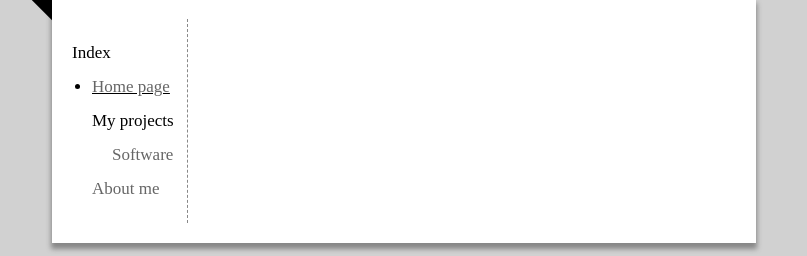
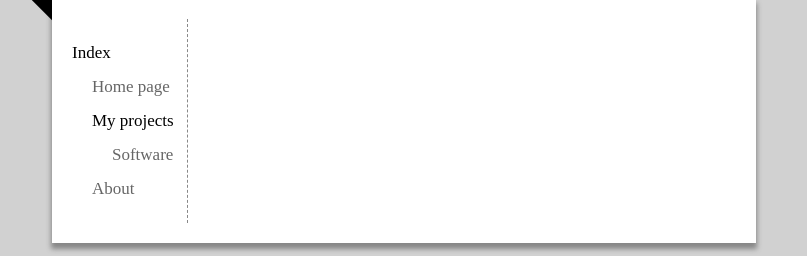
Before and after one commit to JesusDlrr/portfolio, a React (Vite) app: page /portfolio/projects/software in a window 1280 px wide. Shown: the part 137-393 px from the top of the page, without its empty margins (236-1043 px from the left). Built offline with nearby package versions, Linux system fonts and the light colour scheme.

Commit message:
Fixed navbar about link and project card images

```diff
--- a/src/App.jsx
+++ b/src/App.jsx
@@ -49,7 +49,7 @@ function App() {
           </aside>
           <main>
             <Routes>
-              <Route path='/portfolio' element={<Home/>}/>
+              <Route path='/home' element={<Home/>}/>
               <Route path='/projects/software' element={<Software/>}/>
             </Routes>
           </main>
--- a/src/components/navbar/Navbar.jsx
+++ b/src/components/navbar/Navbar.jsx
@@ -15,8 +15,8 @@ export const Navbar = () => {
                     </li>
                     <li>
                         <ul>
-                            <li className={pathname == '/' ? styles.selected : undefined}>
-                                <Link to='/'>Home page</Link>
+                            <li className={pathname == '/home' ? styles.selected : undefined}>
+                                <Link to='/home'>Home page</Link>
                             </li>
                             <li>
                                 My projects
@@ -26,7 +26,9 @@ export const Navbar = () => {
                                     </li>
                                 </ul>
                             </li>
-                            <li className={pathname == '/about' ? styles.selected : undefined}><a href="/portfolio/about">About me</a></li>
+                            <li className={pathname == '/about' ? styles.selected : undefined}>
+                                <Link to='/about'>About</Link>
+                            </li>
                         </ul>
                     </li>
                 </ul>
--- a/src/components/project_card/ProjectCard.jsx
+++ b/src/components/project_card/ProjectCard.jsx
@@ -17,7 +17,7 @@ export const ProjectCard = ({title, description, date, link, language}) => {
                 </div>
             </header>
             <div className={styles.card_body}>
-                <img className={styles.thumbnail} src="/images/no_connection.png"/>
+                <img className={styles.thumbnail} src="./images/no_connection.png"/>
                 <p className={styles.project_description}>{HTMLReactParser(description)}</p>
             </div>
         </article>
```
